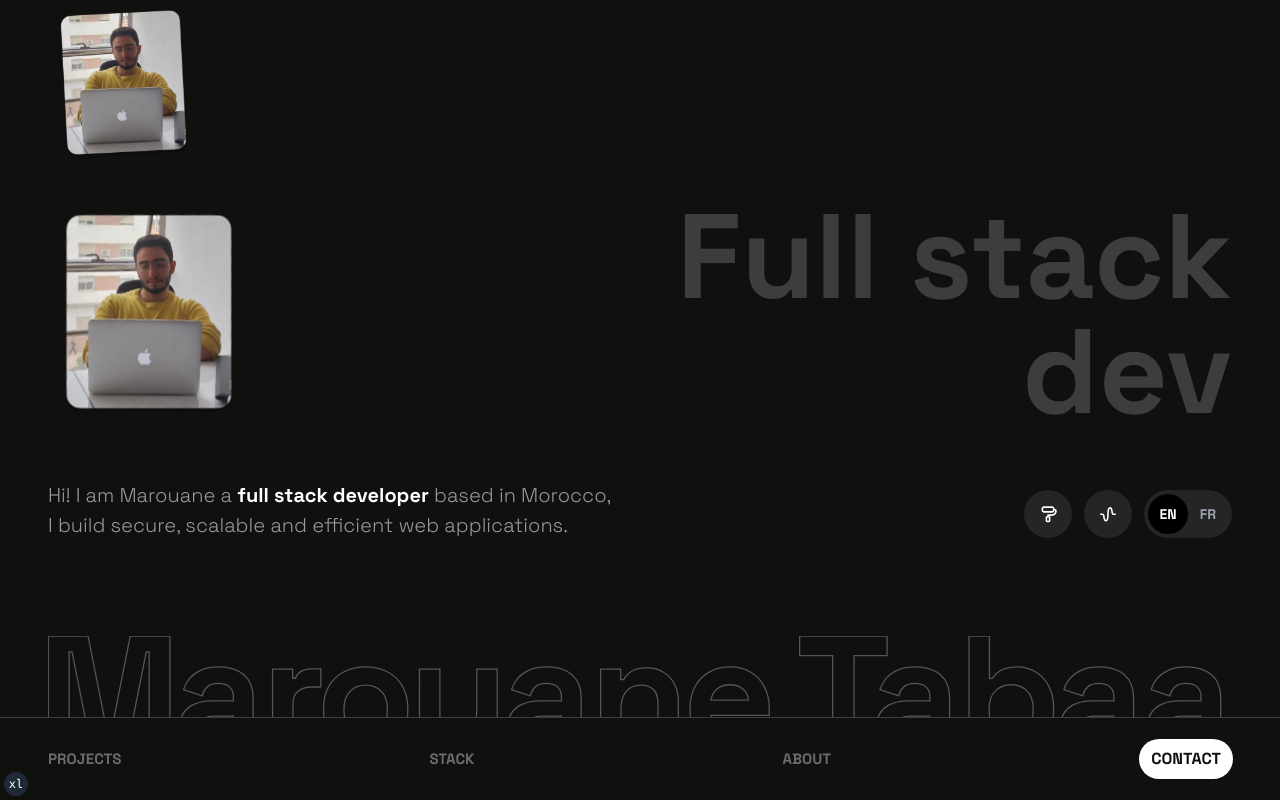
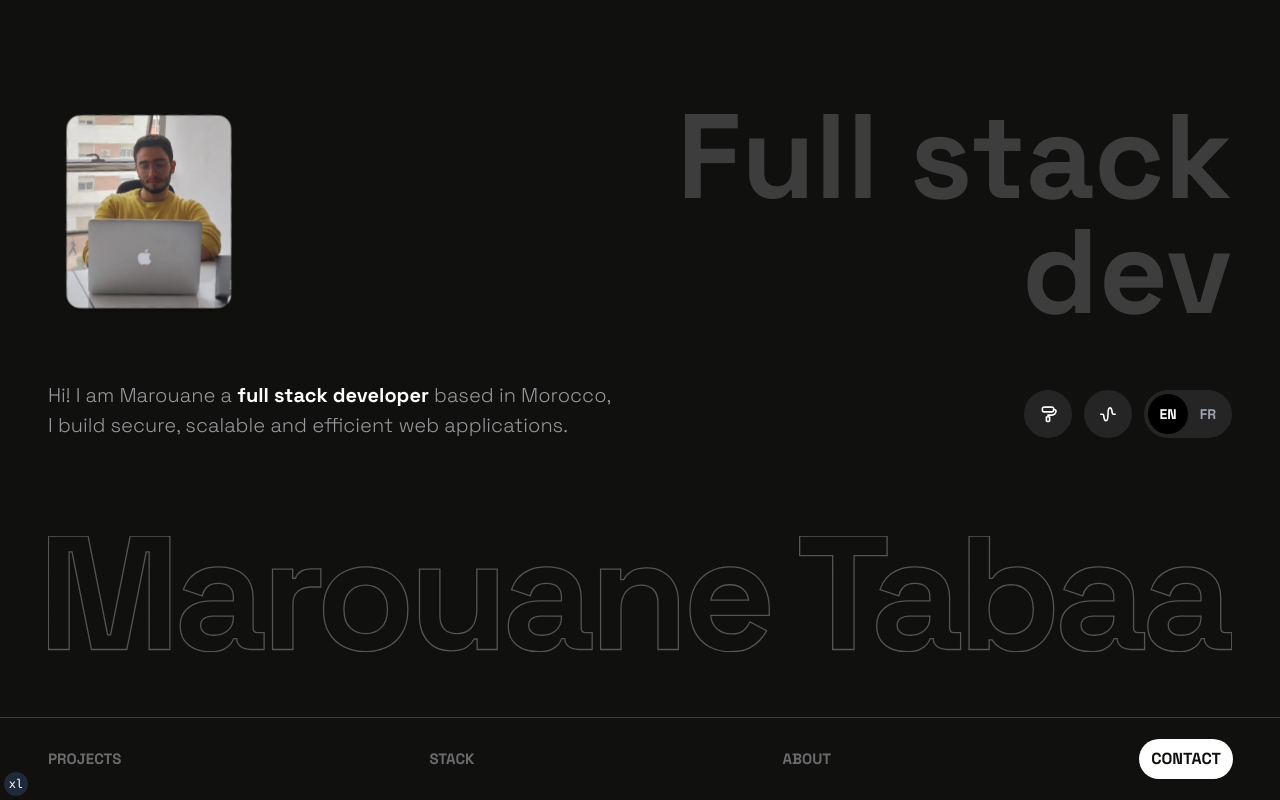
Before and after one commit to Marouane666/Portfolio-v2, a Next.js app: page / in a window 1280 px wide. Shown: the top 800 px of the page. Built offline with nearby package versions, Linux system fonts and the light colour scheme.

Commit message:
jkhjfhdsh

```diff
--- a/components/Hero.tsx
+++ b/components/Hero.tsx
@@ -8,8 +8,8 @@ const Hero = () => {
   const [language, setLanguage] = useState<"fr" | "en">("en");
   const marouaneRef = useRef<HTMLImageElement | null>(null);
   const [marouaneHeight, setMarouaneHeight] = useState<number | null>(null);
-  const imgRef = useRef(null);
-  const containerRef = useRef(null);
+  const imgRef = useRef<HTMLImageElement | null>(null);
+  const containerRef = useRef<HTMLDivElement | null>(null);
 
   useEffect(() => {
     const img = imgRef.current;
@@ -22,29 +22,32 @@ const Hero = () => {
 
     // Calculate padding needed to prevent clipping (10% buffer) // 10% of max dimension
 
-    // Hover animation
-    container.addEventListener("mouseenter", () => {
+    // Define handlers so they can be removed later
+    const handleMouseEnter = () => {
       gsap.to(img, {
         rotation: -3,
         scale: 1.1,
         duration: 0.5,
         ease: "power2.out",
       });
-    });
+    };
 
-    // Mouse leave animation
-    container.addEventListener("mouseleave", () => {
+    const handleMouseLeave = () => {
       gsap.to(img, {
         rotation: 3,
         scale: 1,
         duration: 0.5,
         ease: "power2.out",
       });
-    });
+    };
+
+    // Hover animation
+    container.addEventListener("mouseenter", handleMouseEnter);
+    container.addEventListener("mouseleave", handleMouseLeave);
 
     return () => {
-      container.removeEventListener("mouseenter");
-      container.removeEventListener("mouseleave");
+      container.removeEventListener("mouseenter", handleMouseEnter);
+      container.removeEventListener("mouseleave", handleMouseLeave);
     };
   }, []);
   useEffect(() => {
@@ -65,7 +68,7 @@ const Hero = () => {
       className="h-[calc(100svh-83px)] md:min-h-[calc(100vh-84px)] px-[16px] sm:px-[32px] xl:px-[48px] 2xl:px-[48px] flex flex-col items-end justify-end lg:justify-end relative"
     >
       <div className="flex items-start justify-between w-full">
-        <div className=" w-[75px] h-[100px]  pointer-events-none" >
+        <div className="block sm:hidden w-[75px] h-[100px]  pointer-events-none" >
             <Image
               ref={imgRef}
               src={"/marouaneMac.png"}
```
